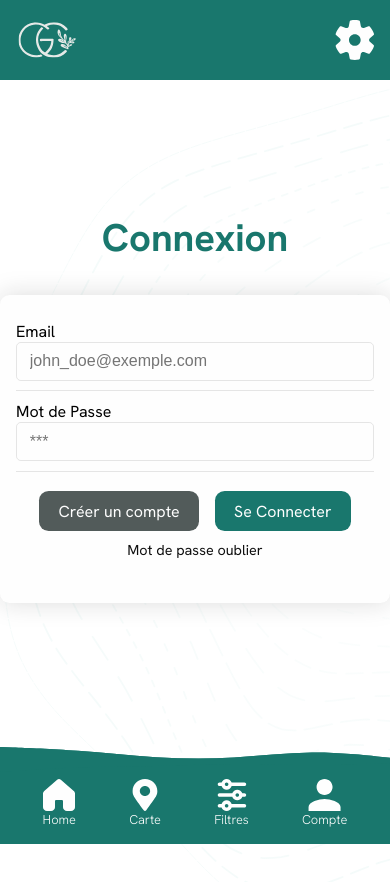
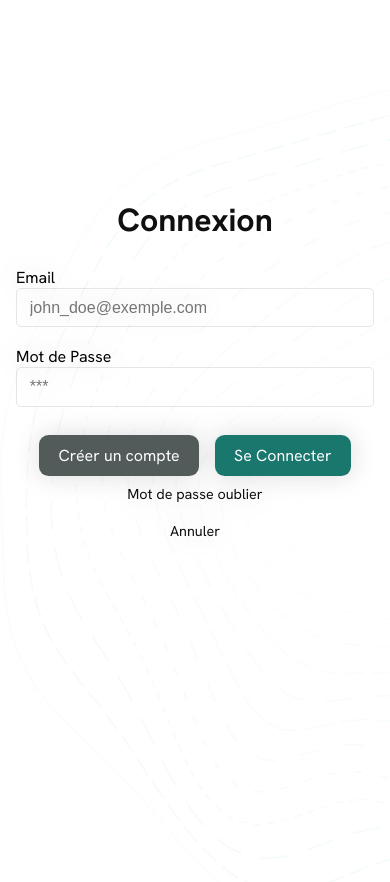
Before and after one commit to WildCodeSchool-2023-09/geo-code, a React (Vite) app in the folder frontend/: page /sign-in in a window 390 px wide. Shown: the top 882 px of the page. Built offline with nearby package versions, Linux system fonts and the light colour scheme.

Commit message:
👌 IMPROVE: Add favicon and update scroll behavior

```diff
--- a/frontend/index.html
+++ b/frontend/index.html
@@ -15,6 +15,7 @@
     ></script>
 
     <meta name="viewport" content="width=device-width, initial-scale=1.0" />
+    <link rel="icon" href="/assets/svg/logo.svg" />
     <title>Portail GeoCode</title>
   </head>
   <body>
--- a/frontend/src/App.jsx
+++ b/frontend/src/App.jsx
@@ -33,15 +33,32 @@ function App() {
     () => ({ position, setPosition }),
     [position, setPosition]
   );
-  function FixScrollOnPage() {
+
+  function OnChangePage() {
     const resizeObserver = new ResizeObserver(() => {
-      if (window.innerWidth < 720) {
-        if (window.location.pathname === "/map") {
+      if (window.innerWidth < 721) {
+        if (
+          window.location.pathname === "/map" ||
+          window.location.pathname === "/sign-in" ||
+          window.location.pathname === "/success-auth"
+        ) {
+          document.documentElement.scrollTop = 0;
           document.body.classList.add("no-scroll");
-          document.documentElement.scrollTop = 0;
+
+          if (
+            window.location.pathname === "/sign-in" ||
+            window.location.pathname === "/success-auth"
+          ) {
+            document.querySelector("nav").style.visibility = "hidden";
+            document.querySelector(".TAB").style.visibility = "hidden";
+          } else {
+            document.querySelector("nav").style.removeProperty("visibility");
+            document.querySelector(".TAB").style.removeProperty("visibility");
+          }
+        } else {
+          document.body.classList.remove("no-scroll");
         }
       }
-      document.body.classList.remove("no-scroll");
     });
     resizeObserver.observe(document.body);
   }
@@ -52,7 +69,7 @@ function App() {
       <main>
         <LocationContext.Provider value={positionValue}>
           <FilterResearch.Provider value={value}>
-            <Outlet onChange={() => FixScrollOnPage()} />
+            <Outlet onChange={OnChangePage()} />
           </FilterResearch.Provider>
         </LocationContext.Provider>
       </main>
--- a/frontend/src/components/navbar.jsx
+++ b/frontend/src/components/navbar.jsx
@@ -91,6 +91,9 @@ export default function Navbar({ navData }) {
             );
           })}
         </ul>
+        <a className="sign-in" href="/sign-in">
+          {}
+        </a>
         <SettingsPhone navData={navData} />
       </div>
     </nav>
--- a/frontend/src/pages/Auth/SignIn.jsx
+++ b/frontend/src/pages/Auth/SignIn.jsx
@@ -80,7 +80,7 @@ export default function SignIn() {
   };
 
   return (
-    <main className="backgroundImageMain">
+    <main className="backgroundImageMain SignInMain">
       <ScrollToTop />
       <div className="SignIn_container ">
         <div className="SignIn_container_title">
@@ -136,6 +136,13 @@ export default function SignIn() {
           <button type="button" className="forgotPassword">
             Mot de passe oublier
           </button>
+          <button
+            type="button"
+            onClick={() => window.location.assign("/")}
+            className="cancel"
+          >
+            Annuler
+          </button>
           <p className="error_container" id="errorEmail" />
           <p className="error_container" id="errorLog" />
           <p className="success_container" id="successLog" />
--- a/frontend/src/pages/Map.jsx
+++ b/frontend/src/pages/Map.jsx
@@ -8,6 +8,7 @@ import "../scss/root.scss";
 import "../scss/components/Map.scss";
 
 function Map() {
+  window.scrollTo(0, 0);
   return (
     <div className="allMap">
       <ScrollToTop />
@@ -20,7 +21,7 @@ function Map() {
             className="Map"
             center={{ lat: 46.67470283734314, lng: 2.425212152134166 }}
             zoom={10}
-            scrollWheelZoom={false}
+            scrollWheelZoom={window.innerWidth > 980}
           >
             <TileLayer
               attribution='&copy; <a href="https://www.openstreetmap.org/copyright">OpenStreetMap</a> contributors'
--- a/frontend/src/scss/auth/SignInPage.scss
+++ b/frontend/src/scss/auth/SignInPage.scss
@@ -13,15 +13,19 @@
     flex-direction: column;
     width: 100%;
     max-width: 1280px;
-
     padding: 2rem 0;
     margin: 0 auto;
     align-items: center;
     justify-content: center;
-    font-size: 1.2rem;
+    font-size: 1rem;
     font-weight: 400;
     color: $color-primary;
     text-align: center;
+
+    @media screen and (max-width: 720px) {
+      padding: 0;
+      color: $color-black;
+    }
   }
 
   &_form {
@@ -38,6 +42,10 @@
     margin: 0 auto;
     padding: 1rem;
 
+    @media screen and (max-width: 720px) {
+      background-color: transparent;
+    }
+
     .form_placeholder {
       display: flex;
       width: 100%;
@@ -48,6 +56,7 @@
       @media screen and (max-width: 480px) {
         flex-direction: column;
         align-items: flex-start;
+        border-bottom: none;
       }
 
       &_title {
@@ -129,6 +138,7 @@
         transform: scale(0.96);
       }
     }
+
     .error_container {
       display: flex;
       width: 100%;
@@ -154,3 +164,26 @@
     }
   }
 }
+
+.cancel {
+  display: none;
+
+  @media screen and (max-width: 720px) {
+    display: flex;
+    padding: 0.6rem 1.2rem;
+    background: none;
+    border-radius: 0.6rem;
+    justify-content: center;
+    text-decoration: none;
+    font-family: $font;
+    color: $color-black;
+    text-align: center;
+    font-size: 0.9rem;
+    transition: transform 0.1s ease-in-out;
+    border: none;
+
+    &:hover {
+      transform: scale(0.96);
+    }
+  }
+}
--- a/frontend/src/scss/components/navbar.scss
+++ b/frontend/src/scss/components/navbar.scss
@@ -161,3 +161,12 @@
     transition: 0.5s;
   }
 }
+.sign-in {
+  display: flex;
+  background: url(assets/svg/account-icon.svg);
+  background-repeat: no-repeat;
+  background-position: center;
+  background-size: contain;
+  width: 24px;
+  height: 24px;
+}
```
